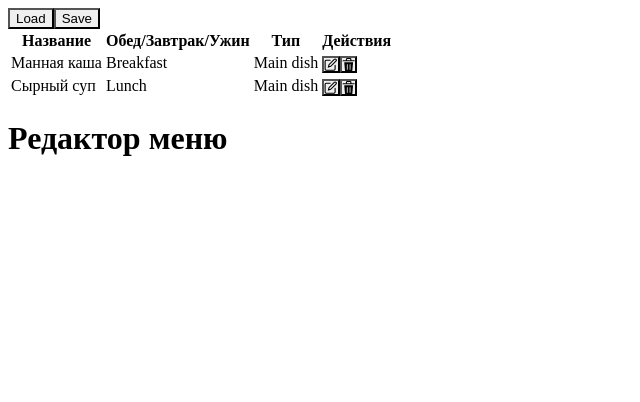
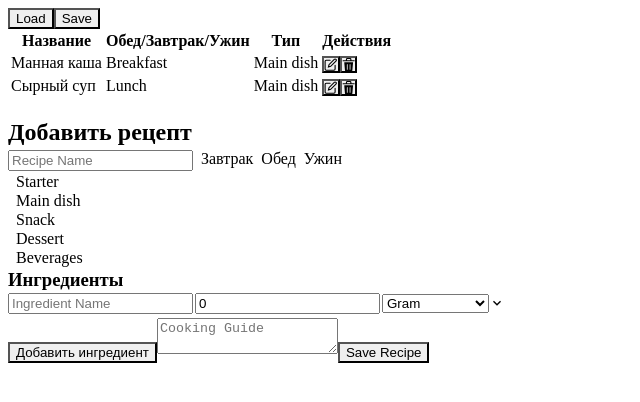
Before and after one commit to takttusur/frontend, a Next.js app: page /MealPlanner in a window 1280 px wide. Shown: the top 402 px of the page, without its empty margins (0-640 px from the left). Built offline with nearby package versions, Linux system fonts and the light colour scheme.

Commit message:
добавил сохранение файла

```diff
--- a/src/components/MealPlanner/MealFileComponent.tsx
+++ b/src/components/MealPlanner/MealFileComponent.tsx
@@ -1,12 +1,26 @@
 import { Button } from '@chakra-ui/react';
 
-function MealFileComponent() {
+function MealFileComponent(props) {
+  const {
+    data,
+  } = props;
   const handleLoad = () => {
 
   };
 
   const handleSave = () => {
+    var content = JSON.stringify(data, null, 2);
 
+    var file = new File(["\ufeff"+content], 'myFile.txt', {type: "text/plain:charset=UTF-8"});
+
+    let url = window.URL.createObjectURL(file);
+
+    var a = document.createElement("a");
+    a.style = "display: none";
+    a.href = url;
+    a.download = file.name;
+    a.click();
+    window.URL.revokeObjectURL(url);
   };
 
   return (
--- a/src/components/MealPlanner/RecipeEditorComponent.tsx
+++ b/src/components/MealPlanner/RecipeEditorComponent.tsx
@@ -1,8 +1,134 @@
+import React, { useState } from 'react';
+import {
+  Box,
+  Heading,
+  Input,
+  Textarea,
+  Button,
+  Checkbox,
+  CheckboxGroup,
+  Radio,
+  RadioGroup,
+  VStack,
+  HStack,
+  Select,
+} from '@chakra-ui/react';
 
-export default function MainPage() {
-    return (
-          <>
-              <h1> Редактор меню</h1>
-          </>
-    );
-  }
+const RecipeEditorComponent = () => {
+  const [newRecipe, setNewRecipe] = useState({
+    name: '',
+    suggestedFor: [],
+    dishType: 'Starter',
+    ingredients: [{ name: '', Qty: 0, Units: 'Gram' }],
+    cookingGuide: '',
+  });
+
+  const handleInputChange = (e, index) => {
+    const { name, value } = e.target;
+    if (index === -1) {
+      setNewRecipe({ ...newRecipe, [name]: value });
+    } else {
+      const updatedIngredients = [...newRecipe.ingredients];
+      updatedIngredients[index][name] = value;
+      setNewRecipe({ ...newRecipe, ingredients: updatedIngredients });
+    }
+  };
+
+  const handleAddIngredient = () => {
+    setNewRecipe({
+      ...newRecipe,
+      ingredients: [...newRecipe.ingredients, { name: '', Qty: 0, Units: 'Gram' }],
+    });
+  };
+
+  const addRecipe = (recipe) => {
+    // Placeholder for your addRecipe logic. Replace this with your actual implementation.
+    console.log('Recipe added:', recipe);
+  };
+
+  const handleSaveRecipe = () => {
+    addRecipe(newRecipe);
+    setNewRecipe({
+      name: '',
+      suggestedFor: [],
+      dishType: 'Starter',
+      ingredients: [{ name: '', Qty: 0, Units: 'Gram' }],
+      cookingGuide: '',
+    });
+  };
+
+  return (
+    <Box>
+      <Heading as="h2" size="lg" mb={4}>
+        Добавить рецепт
+      </Heading>
+      <Input
+        name="name"
+        value={newRecipe.name}
+        onChange={(e) => handleInputChange(e, -1)}
+        placeholder="Recipe Name"
+        mb={2}
+      />
+      <CheckboxGroup name="suggestedFor" value={newRecipe.suggestedFor} onChange={(value) => setNewRecipe({ ...newRecipe, suggestedFor: value })}>
+        <Checkbox value="Breakfast">Завтрак</Checkbox>
+        <Checkbox value="Lunch">Обед</Checkbox>
+        <Checkbox value="Dinner">Ужин</Checkbox>
+      </CheckboxGroup>
+      <RadioGroup name="dishType" value={newRecipe.dishType} onChange={(value) => setNewRecipe({ ...newRecipe, dishType: value })}>
+        <VStack align="start" spacing={1}>
+          <Radio value="Starter">Starter</Radio>
+          <Radio value="Main dish">Main dish</Radio>
+          <Radio value="Snack">Snack</Radio>
+          <Radio value="Dessert">Dessert</Radio>
+          <Radio value="Beverages">Beverages</Radio>
+        </VStack>
+      </RadioGroup>
+      <Heading as="h3" size="md" my={2}>
+        Ингредиенты
+      </Heading>
+      {newRecipe.ingredients.map((ingredient, index) => (
+        <HStack key={index} spacing={2} mb={2}>
+          <Input
+            name="name"
+            value={ingredient.name}
+            onChange={(e) => handleInputChange(e, index)}
+            placeholder="Ingredient Name"
+          />
+          <Input
+            name="Qty"
+            value={ingredient.Qty}
+            type="number"
+            onChange={(e) => handleInputChange(e, index)}
+            placeholder="Quantity"
+          />
+          <Select
+            name="Units"
+            value={ingredient.Units}
+            onChange={(e) => handleInputChange(e, index)}
+          >
+            <option value="Gram">Gram</option>
+            <option value="Kilogram">Kilogram</option>
+            <option value="Units">Units</option>
+            <option value="Millilitres">Millilitres</option>
+            <option value="Litres">Litres</option>
+            <option value="Pack">Pack</option>
+            <option value="Bottle">Bottle</option>
+          </Select>
+        </HStack>
+      ))}
+      <Button onClick={handleAddIngredient}>Добавить ингредиент</Button>
+      <Textarea
+        name="cookingGuide"
+        value={newRecipe.cookingGuide}
+        onChange={(e) => handleInputChange(e, -1)}
+        placeholder="Cooking Guide"
+        my={2}
+      />
+      <Button onClick={handleSaveRecipe} colorScheme="teal">
+        Save Recipe
+      </Button>
+    </Box>
+  );
+};
+
+export default RecipeEditorComponent;
--- a/src/components/MealPlanner/RecipeTableComponent.tsx
+++ b/src/components/MealPlanner/RecipeTableComponent.tsx
@@ -18,10 +18,16 @@ const RecipeTableComponent = () => {
   const [recipes, setRecipes] = useState(data.recipes);
 
   const editRecipe = (recipeId) => {
+    const recipeToEdit = recipes.find((recipe) => recipe.id === recipeId);
+    if (recipeToEdit) {
+      openRecipeEditor(recipeToEdit);
+    } else {
 
+    }
   };
 
-  const deleteRecipe = (recipeId) => {
+
+  const deleteRecipe = (recipeId: number) => {
 
   const updatedRecipes = recipes.filter((recipe) => recipe.id !== recipeId);
 
--- a/src/pages/MealPlanner.tsx
+++ b/src/pages/MealPlanner.tsx
@@ -1,13 +1,19 @@
 // MealPlanner.tsx
-import React from 'react';
+import React, { useState, useEffect } from 'react';
 import MealFileComponent from '../components/MealPlanner/MealFileComponent';
 import RecipeTableComponent from '../components/MealPlanner/RecipeTableComponent';
 import RecipeEditorComponent from '../components/MealPlanner/RecipeEditorComponent';
+import data from '../components/MealPlanner/Data/recipes.json';
+
+
 
 function MealPlanner() {
+  const [recipes, setRecipes] = useState(data.recipes);
   return (
     <div>
-      <MealFileComponent />
+      <MealFileComponent
+        data={recipes}
+      />
       <RecipeTableComponent />
       <RecipeEditorComponent />
     </div>
```
